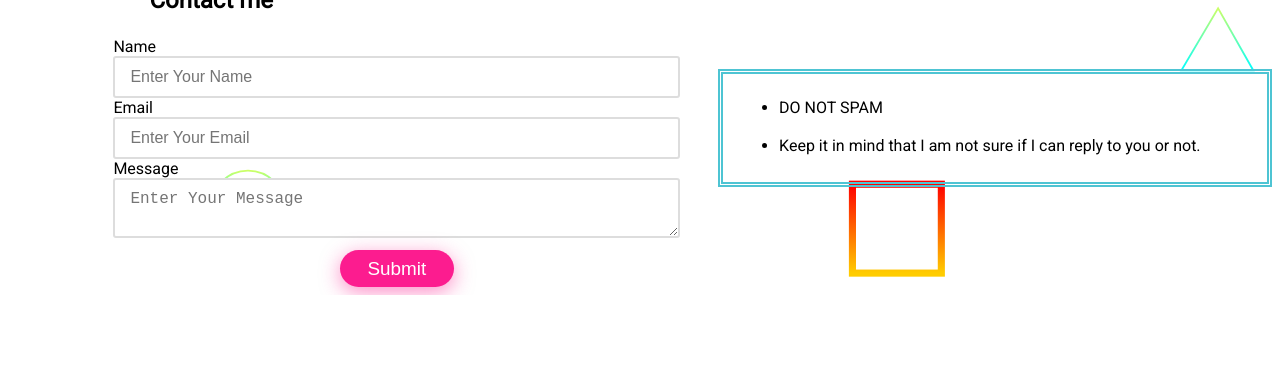
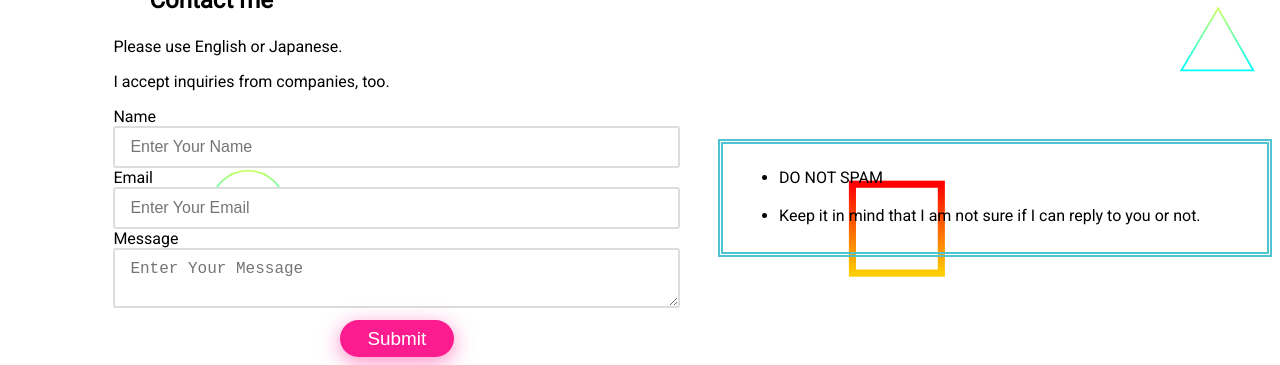
Before and after one commit to K-Rintaro/K-Rintaro.github.io, a plain HTML site: page index.html in a window 1280 px wide. Shown: the part 1246-1611 px from the top of the page. Before the commit the page ends 1541 px from the top, so only its background shows below. Drawn offline with Linux system fonts and the light colour scheme.

Commit message:
Update index.html

```diff
--- a/index.html
+++ b/index.html
@@ -45,6 +45,8 @@
         <div class="contaa">
             <h2 class="contada">Contact me</h2>
         </div>
+        <p>Please use English or Japanese.</p>
+        <p>I accept inquiries from companies, too.</p>
         <div class="finish">
             <div class="container">
                 <div class="columns">
```
